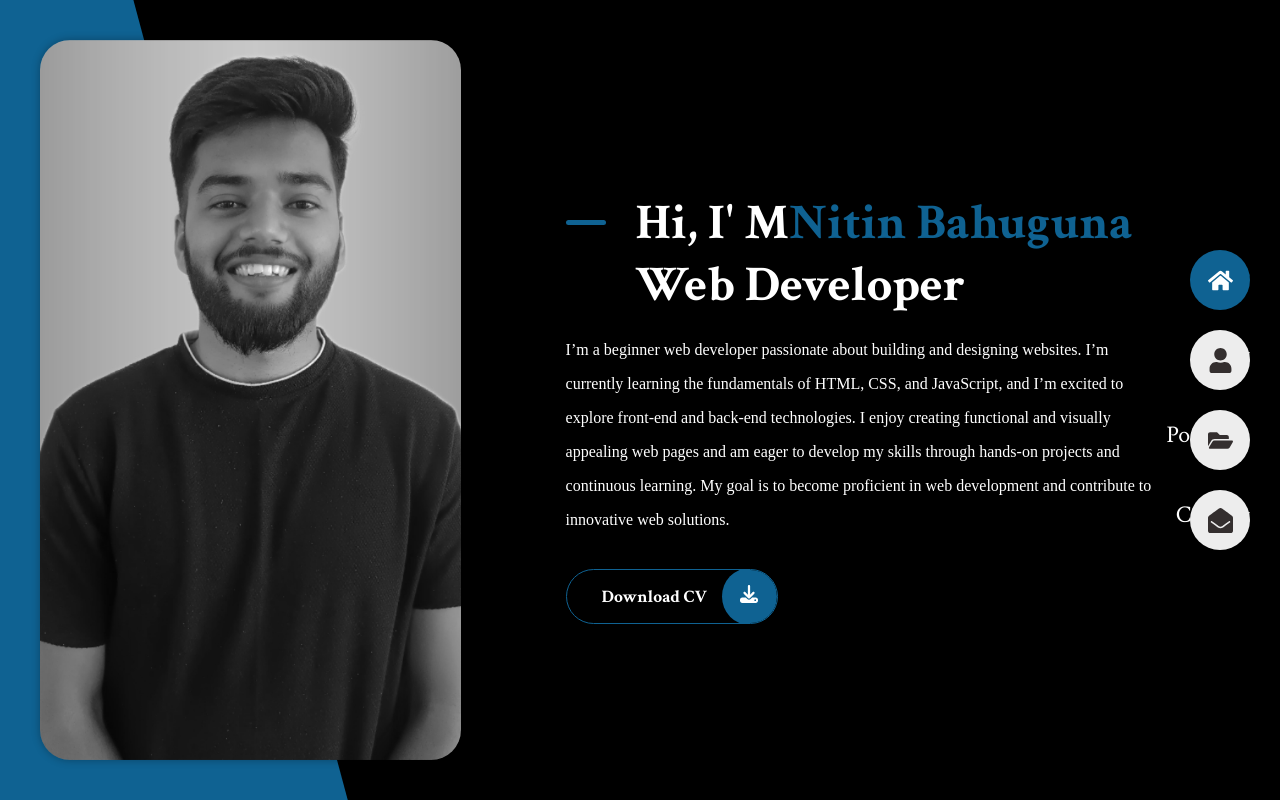
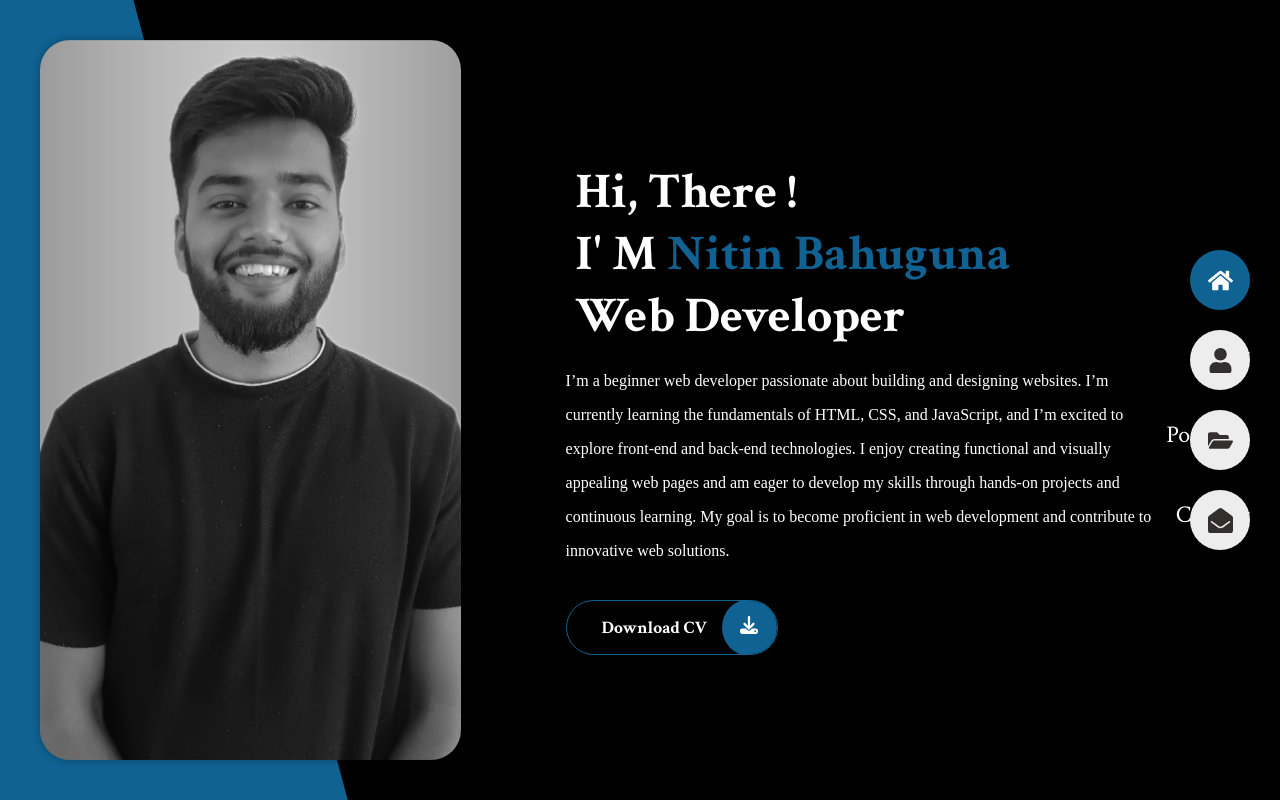
Before and after one commit to nitin-04/Personal-Portfolio, a React (Vite) app: page / in a window 1280 px wide. Built offline with nearby package versions, Linux system fonts and the light colour scheme; a web font is replaced by a local one.

Commit message:
feat: add loading spinner and enhance home page title styling

```diff
--- a/src/App.css
+++ b/src/App.css
@@ -127,6 +127,13 @@ img {
   padding-block: 70px;
 }
 
+.title {
+  font-size: 75px;
+  font-weight: var(--weight-800);
+  text-align: center;
+  margin: 70px 0;
+}
+
 .section__title {
   font-size: var(--big-font-size);
   font-weight: var(--weight-800);
@@ -188,3 +195,16 @@ span{
   text-align: center;
   line-height: 60px;
 }
+
+.loader-container {
+  display: flex;
+  justify-content: center;
+  align-items: center;
+  position: fixed;
+  top: 0;
+  left: 0;
+  right: 0;
+  bottom: 0;
+  background-color: rgba(0, 0, 0, 0.5); /* Optional: adds a transparent background */
+  z-index: 1000; /* Ensures it appears above other content */
+}
--- a/src/App.jsx
+++ b/src/App.jsx
@@ -5,11 +5,31 @@ import Home from './pages/home/Home'
 import Projects from './pages/portfolio/Projects'
 import Contact from './pages/contact/Contact'
 import About from './pages/about/About'
+import { useEffect, useState } from 'react'
+import RingLoader from "react-spinners/RingLoader"
 
 
 function App() {
 
+  const [isLoading, setIsLoading] = useState(true);
+
+  useEffect(() => {
+    setTimeout(() => {
+      setIsLoading(false);
+    }, 3000);
+  }, []);
+
   return (
+    <>
+      {isLoading ? (
+        <div className="loader-container">
+          <RingLoader
+            color="#0f5792"
+            loading={isLoading}
+            size={150}
+          />
+        </div>
+      ) : (
         <BrowserRouter>
           <Navbar />
           <Routes>
@@ -19,7 +39,9 @@ function App() {
             <Route path="contact" element={<Contact />} />
           </Routes>
         </BrowserRouter>
-  )
+      )}
+    </>
+  );
 }
 
 export default App
--- a/src/pages/home/Home.jsx
+++ b/src/pages/home/Home.jsx
@@ -9,8 +9,8 @@ const Home = () => {
 
       <div className="home__content">
         <div className="home__data">
-          <h1 className="home__title">{`Hi, I' M`}
-            <span>Nitin Bahuguna</span> Web Developer
+          <h1 className="home__title">Hi, There ! <br/>
+            {`I' M`}  <span>Nitin Bahuguna</span> <br/>Web Developer
           </h1>
 
           <p className="home__description">{`I’m a beginner web developer passionate about building and designing websites. I’m currently
--- a/src/pages/home/home.css
+++ b/src/pages/home/home.css
@@ -23,25 +23,18 @@
     position: relative;
     font-size: var(--h1-font-size);
     line-height: 1.24;
-    padding-left: 70px;
+    padding-left: 10px;
+    hyphens: manual;
+    white-space: nowrap;
+    overflow: hidden;
+    text-overflow: ellipsis;
 }
 
 .home__title span {
     color: var(--first-color);
 }
 
-.home__title::before{
-    content: '';
-    position: absolute;
-    top: 22%;
-    left: 0;
-    width: 40px;
-    height: 5px;
-    border-radius: 10px;
-    background-color: var(--first-color);
 
-
-}
 
 .home__description{
     line-height: 2.125;
```
Lines whose indentation alone changed are shown as unchanged.
